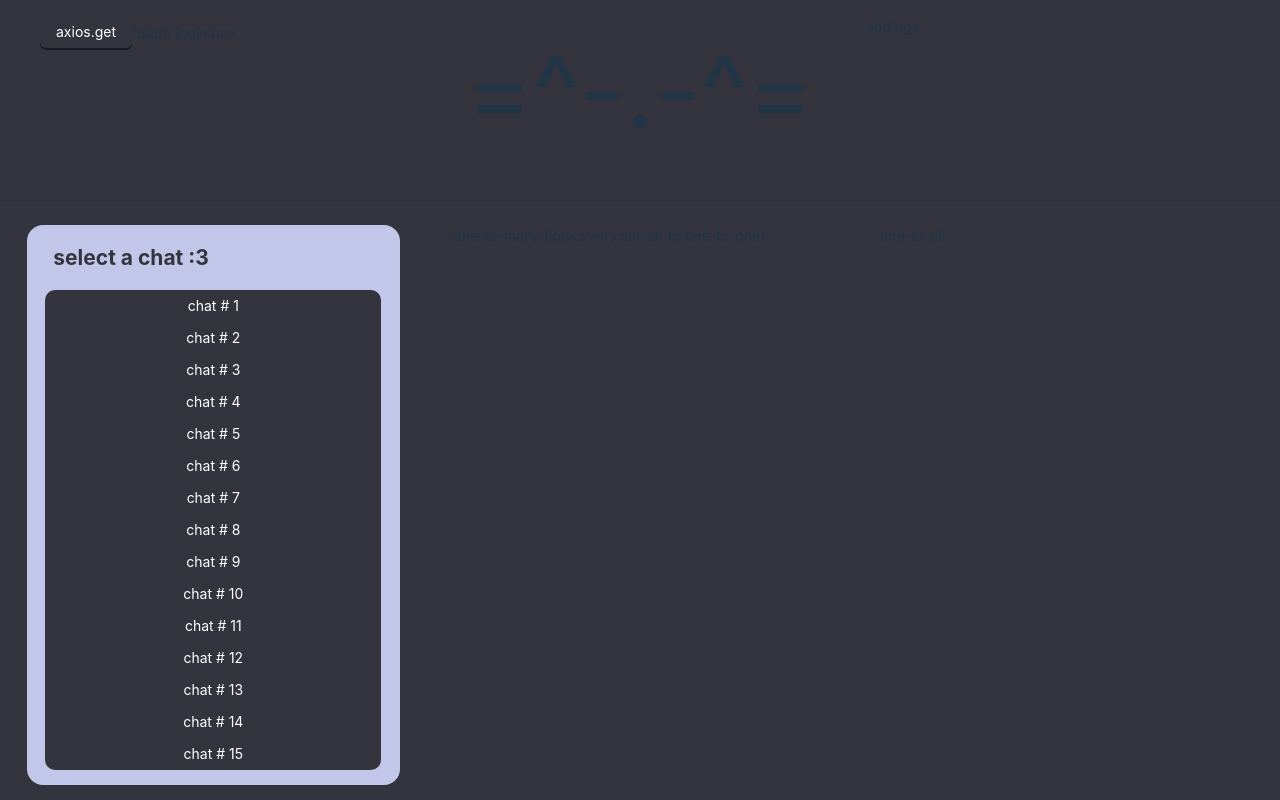
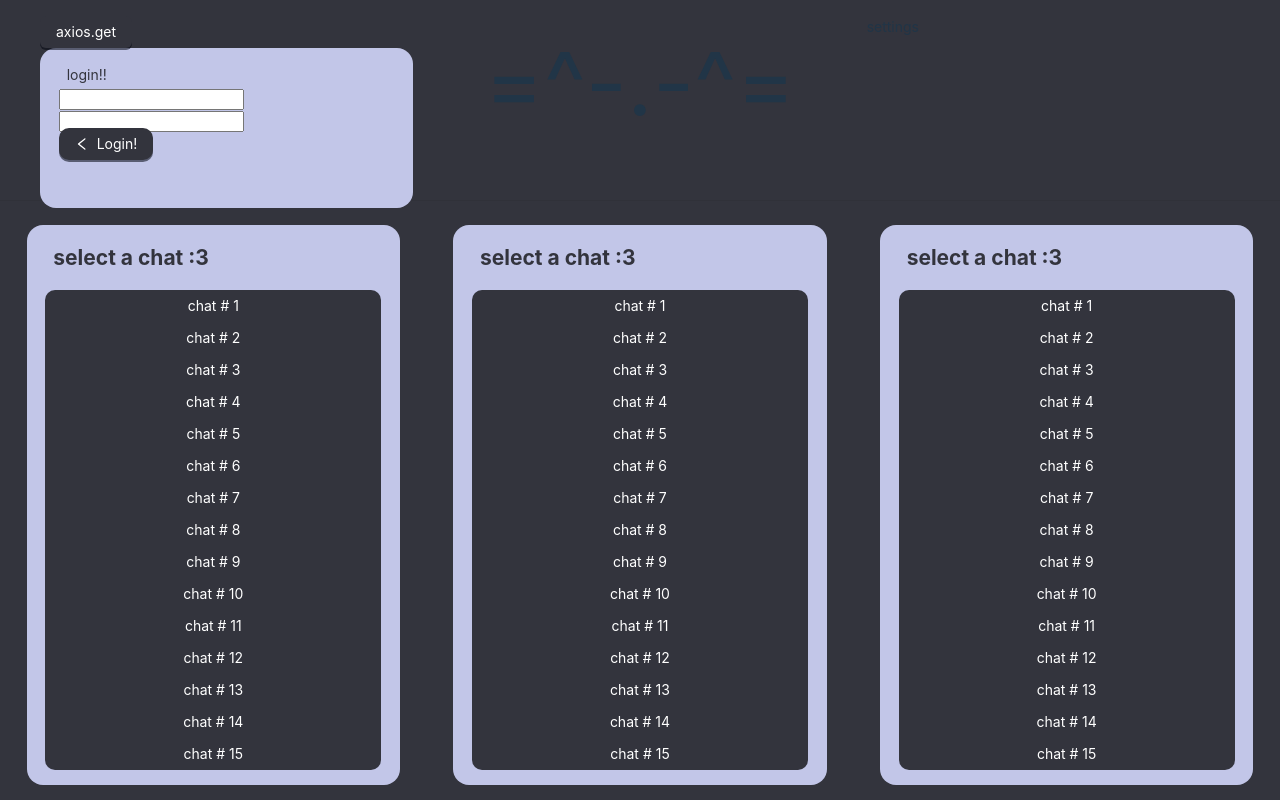
Before and after one commit to jsikali/MEAO-Frontend, a React (Vite) app in the folder meao/: page / in a window 1280 px wide. Built offline with nearby package versions, Linux system fonts and the light colour scheme.

Commit message:
scuffed start at login

```diff
--- a/meao/src/App.jsx
+++ b/meao/src/App.jsx
@@ -1,8 +1,9 @@
-import { useState } from 'react';
+//import { useState } from 'react';
 import { Row, Col, Divider, ConfigProvider, Button } from "antd";
 import './App.css';
 import PrivateChatBox from './PrivateChatBox.jsx';
 import axios from 'axios';
+import Login from './Login.jsx';
 
 const testAxios = () => {
   axios.get('http://137.112.221.75:5000/')
@@ -36,10 +37,10 @@ function App() {
             <Button type="primary" onClick={testAxios}>
               axios.get
             </Button>
-            future login box
+          <Login></Login>
           </Col>
           <Col span={7} style={{
-            fontSize: '100px',
+            fontSize: '7vw',
             textAlign: 'center'
           }}>
             =^-.-^=
@@ -57,15 +58,17 @@ function App() {
           width: '100vw',
           height: '70vh'
         }}>
-          <Col span={7} className="chat-div">
+          <Col span={7} className="chat-div" id="one-to-one">
             <PrivateChatBox>
             </PrivateChatBox>
           </Col>
-          <Col span={7} className="chat-div">
-            one-to-many (looks very similar to one-to-one)
+          <Col span={7} className="chat-div" id="one-to-many">
+            <PrivateChatBox>
+            </PrivateChatBox>
           </Col>
-          <Col span={7} className="chat-div">
-            one-to-all
+          <Col span={7} className="chat-div" id="all">
+            <PrivateChatBox>
+            </PrivateChatBox>
           </Col>
         </Row>
       </div>
--- /dev/null
+++ b/meao/src/Login.jsx
@@ -0,0 +1,88 @@
+//import React, { useState } from 'react';
+import { Button } from "antd";
+import { LeftOutlined } from "@ant-design/icons";
+//import { useState } from 'react';
+
+const Login = () => {
+  //const { token } = theme.useToken();
+  //const [isSelectingChat, setIsSelectingChat] = useState(true);
+  var loggedIn = false;
+
+  const sendLoginDetails = (user, pass) => {
+    console.log("actually handle this without leaking details lol");
+    //for the sake of being really funny
+    console.log(
+      `omg the username ${user} and password ${pass} may or may not work!!`
+    );
+    loggedIn = !loggedIn; //just toggle for now
+    console.log(loggedIn)
+  };
+
+  const containerStyle = {
+    height: "100%",
+    overflow: "auto",
+    padding: "0 5%",
+    backgroundColor: "#c2c6E8",
+    borderRadius: "16px",
+    boxSizing: "border-box",
+  };
+
+  return (
+    <div style={containerStyle}>
+      <div
+        style={{
+          marginTop: "2vh",
+          height: "3vh",
+        }}
+      >
+        {loggedIn ? (
+          <h2
+            style={{
+              color: "#33343d",
+              marginLeft: "8px",
+            }}
+          >
+            logged in!!
+          </h2>
+        ) : (
+          <>
+            <div
+              id="username"
+              style={{
+                color: "#33343d",
+                marginLeft: "8px",
+              }}
+            >
+              login!!
+            </div>
+          </>
+        )}
+      </div>
+
+      <div
+        style={{
+          height: "5vh",
+          borderRadius: "10px",
+        }}
+      >
+        <input type="text" id='username'/>
+        <input type="text" id='password'/>
+      </div>
+      <Button
+        type="primary"
+        icon={<LeftOutlined />}
+        onClick={() =>
+          sendLoginDetails(
+            document.getElementById("username").value,
+            document.getElementById("password").value
+          )
+        }
+        style={{
+          borderRadius: "10px",
+        }}
+      >Login!</Button>
+    </div>
+  );
+};
+
+export default Login;
--- a/meao/src/PrivateChatBody.jsx
+++ b/meao/src/PrivateChatBody.jsx
@@ -1,4 +1,4 @@
-import React, { useState } from 'react';
+//import React, { useState } from 'react';
 
 const PrivateChatBox = () => {
     return (
--- a/meao/src/PrivateChatBox.jsx
+++ b/meao/src/PrivateChatBox.jsx
@@ -1,11 +1,11 @@
 import React, { useState } from 'react';
-import { Button, theme } from 'antd';
+import { Button, /*theme*/ } from 'antd';
 import { LeftOutlined } from '@ant-design/icons';
 import PrivateChatSelector from './PrivateChatSelector.jsx';
 import PrivateChatBody from './PrivateChatBody.jsx'
 
 const PrivateChatBox = () => {
-    const { token } = theme.useToken();
+    //const { token } = theme.useToken();
     const [isSelectingChat, setIsSelectingChat] = useState(true);
 
     const swapBoxContent = (isSelectingChat) => {
--- a/meao/src/PrivateChatSelector.jsx
+++ b/meao/src/PrivateChatSelector.jsx
@@ -1,4 +1,4 @@
-import React, { useState } from 'react';
+//import React, { useState } from 'react';
 import { Button } from 'antd';
 
 const PrivateChatSelector = ({ setIsSelectingChat }) => {
```
